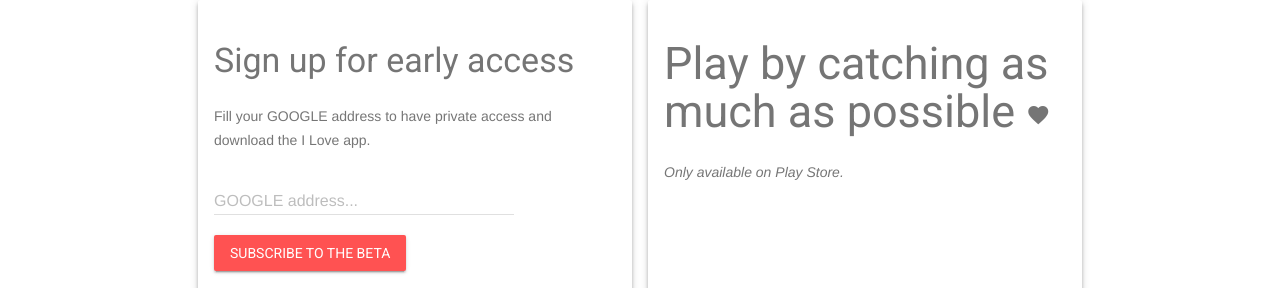
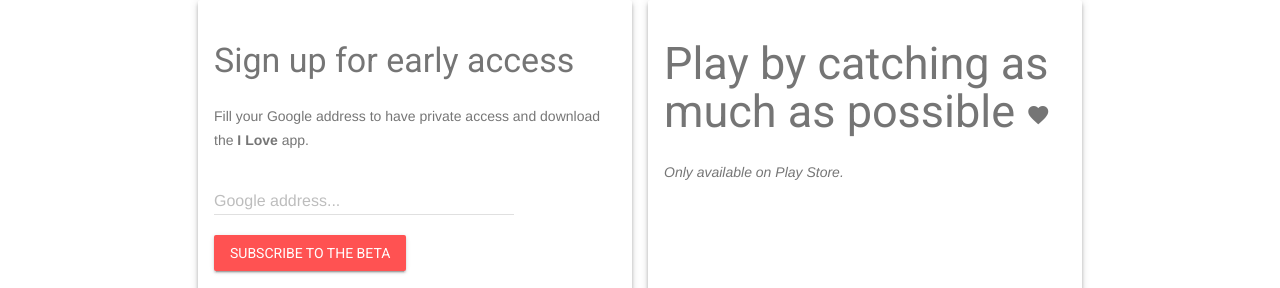
Before and after one commit to chillcoding-at-the-beach/chillcoding-at-the-beach-github.io, a Jekyll site: the page built from app/ilove/index.html, in a window 1280 px wide. Shown: the part 612-900 px from the top of the page. Built offline with Jekyll 4.4.1, drawn with Linux system fonts in a browser that asks for light colours; nearby versions of some CDN libraries; comment, search, counter and statistics services are not loaded.

Commit message:
Thanks for the review

```diff
--- a/_includes/about_ilove.html
+++ b/_includes/about_ilove.html
@@ -4,14 +4,14 @@
             <h2 class="mdl-card__title-text">About</h2>
         </div>
         <div class="mdl-card__media">
-            <img class="article-image" src=" images/ilove-header.png" border="0" alt="">
+            <img class="article-image" src="images/ilove-header.png" border="0" alt="">
         </div>
 
         <div class="mdl-grid portfolio-copy">
             <h3 class="mdl-cell mdl-cell--12-col mdl-typography--headline">I Love Hearts</h3>
             <div class="mdl-cell mdl-cell--8-col mdl-card__supporting-text no-padding ">
                 <p>
-                    All begin with <i class="icon material-icons">favorite</i> <br>
+                    All begin with <i class="icon material-icons">favorite</i>
                 </p>
             </div>
 
@@ -28,9 +28,8 @@
             <h3 class="mdl-cell mdl-cell--12-col mdl-typography--headline">I Love</h3>
 
             <div class="mdl-cell mdl-cell--8-col mdl-card__supporting-text no-padding ">
-                <p>  Finally, this mobile game application is all about Love.</p>
+                <p>Finally, this mobile game application is all about Love.</p>
             </div>
-
         </div>
     </div>
 </section>
--- a/_includes/beta.html
+++ b/_includes/beta.html
@@ -5,20 +5,20 @@
         <h1>I Love in Beta</h1>
       </div>
       <div class="mdl-card__supporting-text">
-        <h2 class="mdl-color-text--white">Be part of the adventure<br>by being an early adopter.<br></h2>
+        <h2 class="mdl-color-text--white">Be part of the adventure<br>by being an early adopter.</h2>
       </div>
     </div>
     <div class="mdl-cell mdl-cell--6-col mdl-cell--4-col-tablet mdl-card mdl-shadow--4dp">
       <div class="mdl-card__supporting-text">
           <h3>Sign up for early access</h3>
           <p>
-            Fill your GOOGLE address to have private access and download the I Love app.
+            Fill your Google address to have private access and download the <b>I Love</b> app.
           </p>
           <form action="https://machada.us11.list-manage.com/subscribe/post?u=b8a59e4efceb358b7fa396e08&amp;id=19e427af83" method="post" id="mc-embedded-subscribe-form" name="mc-embedded-subscribe-form" class="validate" target="_blank" novalidate>
               <div class="mdl-textfield mdl-js-textfield mdl-textfield--floating-label">
                   <input class="mdl-textfield__input" pattern="[A-Z,a-z, ]*" type="text" id="mail" name="EMAIL">
-                  <label class="mdl-textfield__label" for="mail">GOOGLE address...</label>
-                  <span class="mdl-textfield__error">GOOGLE address only</span>
+                  <label class="mdl-textfield__label" for="mail">Google address...</label>
+                  <span class="mdl-textfield__error">Google address only</span>
               </div>
               <p>
                   <button class="mdl-button mdl-js-button mdl-button--raised mdl-js-ripple-effect mdl-button--accent" type="submit">
@@ -37,7 +37,7 @@
         <div class="mdl-card__supporting-text">
           <h2>Play by catching as much as possible <i class="icon material-icons">favorite</i></h2>
             <p>
-              <i>Only available on Play Store.</i><br>
+              <i>Only available on Play Store.</i>
             </p>
         </div>
     </div>
--- a/_includes/contact_ilove.html
+++ b/_includes/contact_ilove.html
@@ -27,7 +27,6 @@
             <p>
                 or by mail <a href="mailto:{{ site.data.members.macha.email }}" class="social-link" title="{{ site.data.members.macha.email }}"><i class="fa fa-envelope-o fa-2x"></i></a>
             </p>
-            </form>
         </div>
     </div>
 </section>
--- a/_layouts/app.html
+++ b/_layouts/app.html
@@ -4,9 +4,9 @@
   <head>
     <meta charset="utf-8">
     <meta http-equiv="X-UA-Compatible" content="IE=edge">
-    <meta name="description" content="I Love Application on Android: Landing page.">
+    <meta name="description" content="I Love Application on Android.">
     <meta name="viewport" content="width=device-width, initial-scale=1.0, minimum-scale=1.0">
-    <title>I Love App</title>
+    <title>I Love : an Android Kotlin Game Application</title>
     <link rel="stylesheet" href="https://fonts.googleapis.com/css?family=Roboto:regular,bold,italic,thin,light,bolditalic,black,medium&amp;lang=en">
     <link rel="stylesheet" href="https://code.getmdl.io/1.3.0/material.blue_grey-red.min.css" />
     <link rel="stylesheet" href="styles.css" />
--- a/app/ilove/index.html
+++ b/app/ilove/index.html
@@ -27,7 +27,7 @@
 
           <footer class="mdl-mini-footer">
               <div class="mdl-mini-footer__left-section">
-                  <div class="mdl-logo">I Love App</div>
+                  <div class="mdl-logo">I Love <3 Game Application</div>
               </div>
               <div class="mdl-mini-footer__right-section">
                   <ul class="mdl-mini-footer__link-list mdl-color-text--white">
@@ -40,8 +40,8 @@
     </div>
     <script src="https://code.getmdl.io/1.3.0/material.min.js"></script>
     <script>
-      if(/^fr/.test(navigator.language)){
-        document.querySelectorAll('div[lang="en"]').forEach(function(el){el.style="display:none"})
-        document.querySelectorAll('div[lang="fr"]').forEach(function(el){el.style="display:block"})
+      if(/^fr/.test(navigator.language)) {
+        document.querySelectorAll('div[lang="en"]').forEach(function(el){ el.style="display:none" })
+        document.querySelectorAll('div[lang="fr"]').forEach(function(el){ el.style="display:block" })
       }
     </script>
```
Also changed, not shown: other parts of _includes/about_ilove.html (+1 -1 lines).
